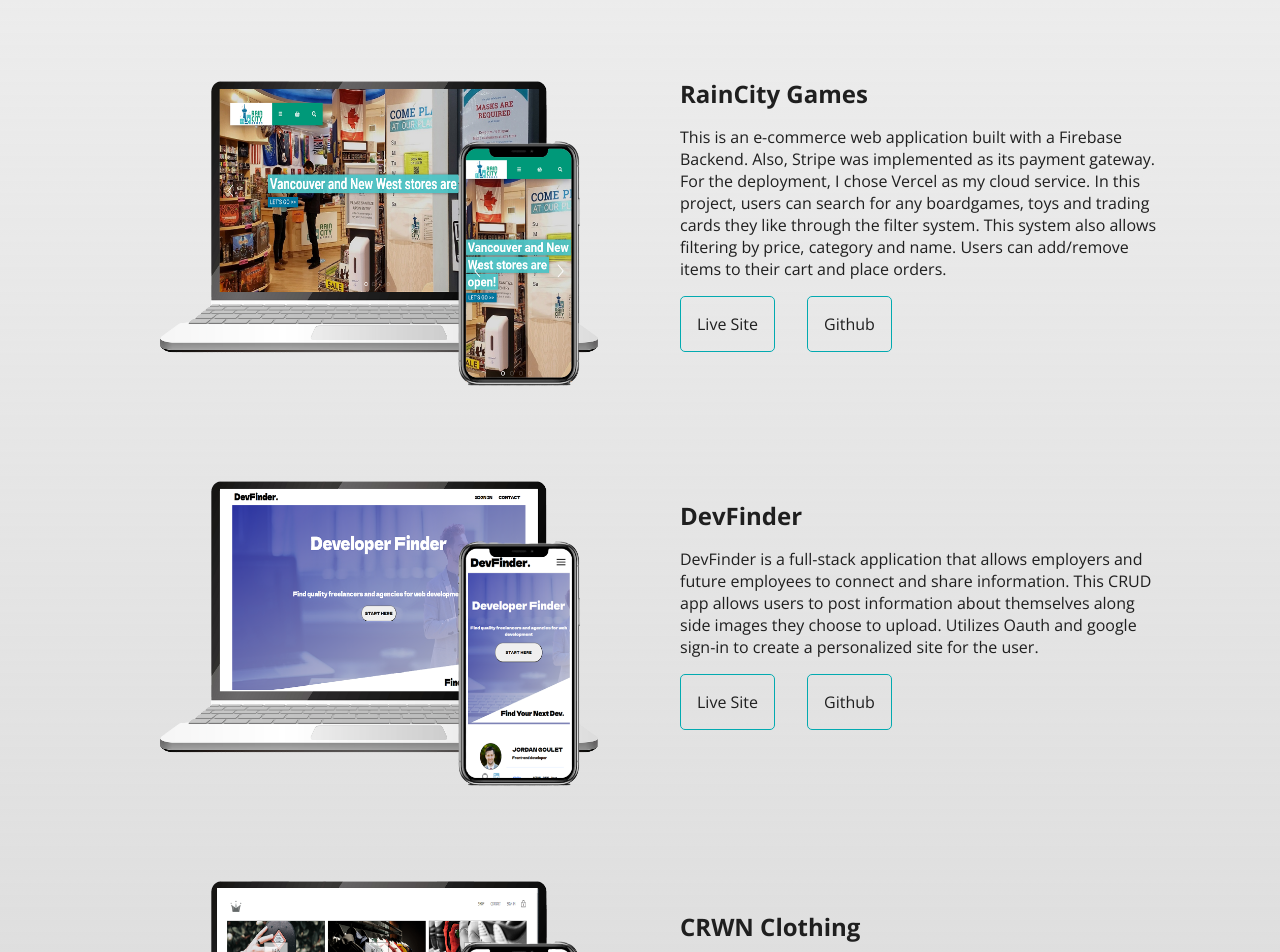
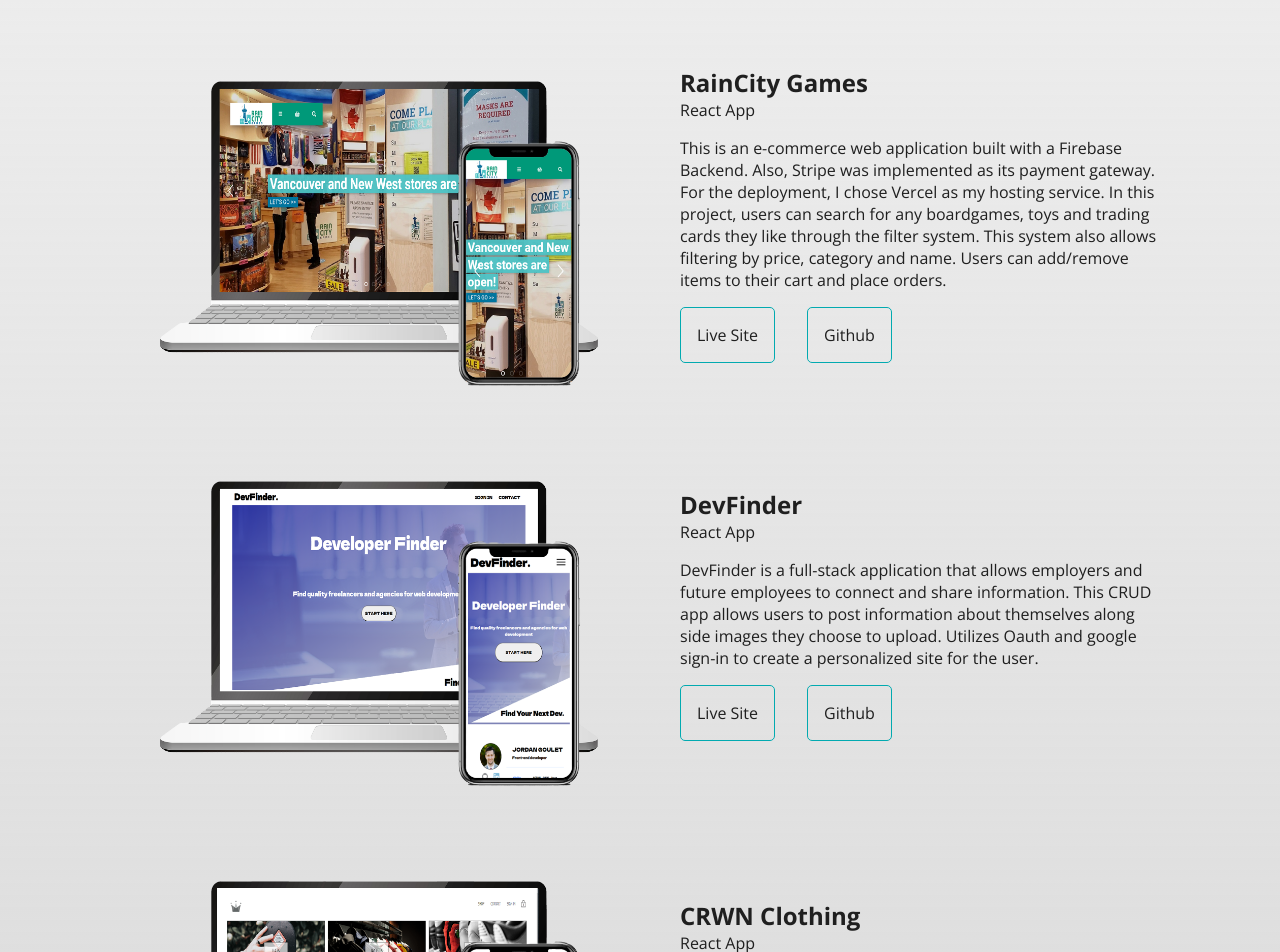
Before and after one commit to Jordangoulet13/Portfollio-2021, a React (Create React App) app: page / in a window 1280 px wide. Shown: the part 1340-2292 px from the top of the page. Built offline with nearby package versions, Linux system fonts and the light colour scheme.

Commit message:
added some sub-headings for projects

```diff
--- a/src/components/projects/ProjectCard.jsx
+++ b/src/components/projects/ProjectCard.jsx
@@ -15,10 +15,11 @@
 
         <ProjectInfo>
           <Title>RainCity Games</Title>
+          <span>React App</span>
           <Info>
             This is an e-commerce web application built with a Firebase Backend.
             Also, Stripe was implemented as its payment gateway. For the
-            deployment, I chose Vercel as my cloud service. In this project,
+            deployment, I chose Vercel as my hosting service. In this project,
             users can search for any boardgames, toys and trading cards they
             like through the filter system. This system also allows filtering by
             price, category and name. Users can add/remove items to their cart
@@ -44,6 +45,7 @@
         </ProjectImageContainer>
         <ProjectInfo>
           <Title>DevFinder</Title>
+          <span>React App</span>
           <Info>
             DevFinder is a full-stack application that allows employers and
             future employees to connect and share information. This CRUD app
@@ -72,6 +74,7 @@
 
         <ProjectInfo>
           <Title>CRWN Clothing</Title>
+          <span>React App</span>
           <Info>
             An e-commerce clothing store that allows users to create an account
             and make purchases. Created using React front-end along side redux.
```
